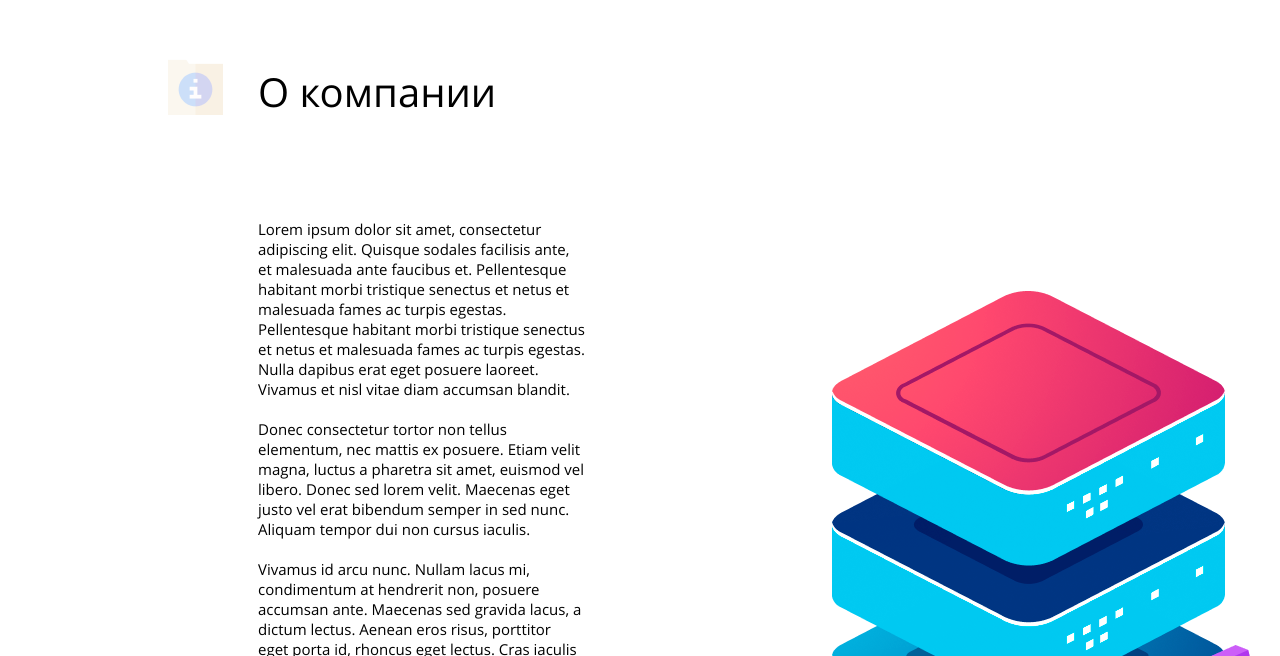
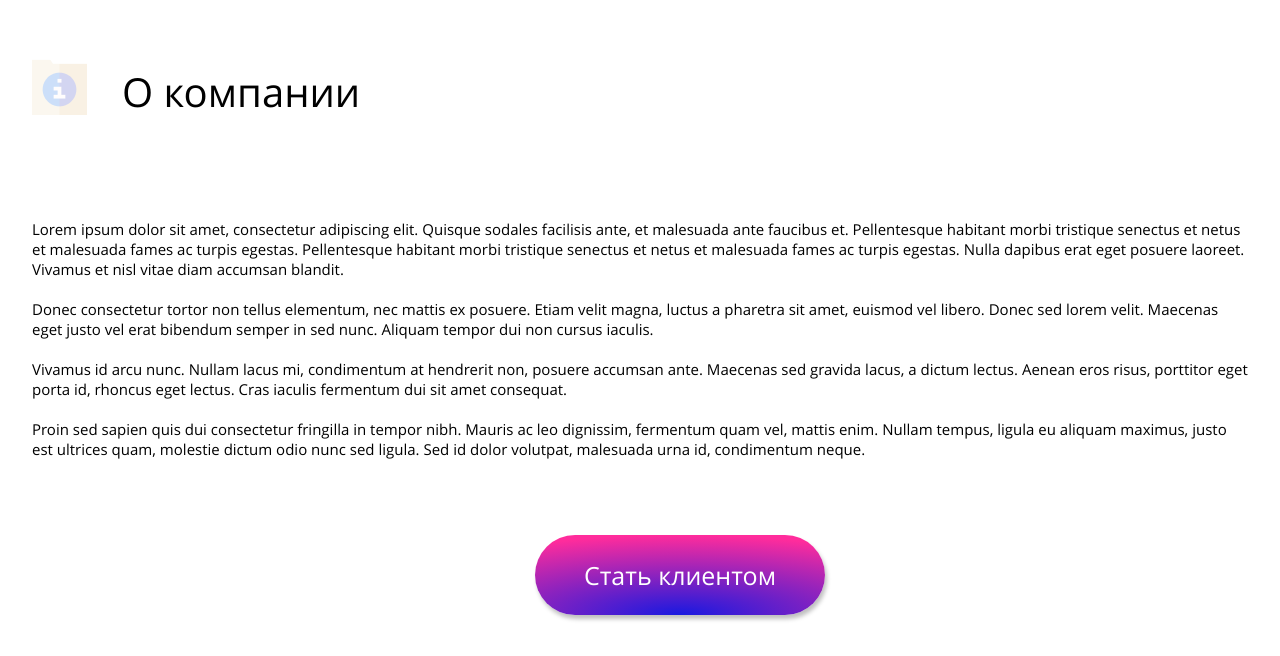
Before and after one commit to elinaa21/ib, a React (Create React App) app: page / in a window 1280 px wide. Shown: the part 144-800 px from the top of the page. Built offline with nearby package versions, Linux system fonts and the light colour scheme; the HTML template or start-up script is replaced by a standard one.

Commit message:
Add adaptive to About Block

```diff
--- a/package.json
+++ b/package.json
@@ -3,6 +3,7 @@
   "version": "0.1.0",
   "private": true,
   "dependencies": {
+    "@material-ui/core": "^4.7.0",
     "normalize.css": "^8.0.1",
     "react": "^16.12.0",
     "react-dom": "^16.12.0",
--- a/src/App.jsx
+++ b/src/App.jsx
@@ -1,14 +1,25 @@
 import React from 'react';
 import { BrowserRouter, Route, Switch } from 'react-router-dom';
+import Container from '@material-ui/core/Container';
+import { withStyles } from '@material-ui/core/styles';
 
 import Main from './pages/main';
 import './style.css';
+
+
+const StyledButton = withStyles({
+  maxWidthXl: {
+    maxWidth: 1600,
+  },
+})(Container);
 
 function App() {
   return (
     <BrowserRouter>
       <Switch>
-        <Route exact path="/" component={Main} />
+        <StyledButton maxWidth="xl">
+          <Route exact path="/" component={Main} className="pageContainer" />
+        </StyledButton>
       </Switch>
     </BrowserRouter>
   );
--- a/src/components/About/index.jsx
+++ b/src/components/About/index.jsx
@@ -1,44 +1,49 @@
 import React from 'react';
+
 import './about.css';
 import icon from '../../img/about_icon.png';
 import serv from '../../img/about_serv.png';
 
-
-function About () {
+function About() {
   return (
       <div className="about_main">
         <div className="about_header_all">
-        <img  className="about_img" src={icon}></img>
+          <img className="about_img" src={icon} />
           <h3 className="about_header">О компании</h3>
         </div>
         <div className="about_content_all">
-        <div className="about_content_protect">
           <p className="about_content">
-          Lorem ipsum dolor sit amet, consectetur adipiscing elit. Quisque sodales
-          facilisis ante, et malesuada ante faucibus et. Pellentesque habitant
-          morbi tristique senectus et netus et malesuada fames ac turpis egestas.
-          Pellentesque habitant morbi tristique senectus et netus et malesuada
-          fames ac turpis egestas. Nulla dapibus erat eget posuere laoreet.
-          Vivamus et nisl vitae diam accumsan blandit.<br></br><br></br>Donec
-          consectetur tortor non tellus elementum, nec mattis ex posuere. Etiam
-          velit magna, luctus a pharetra sit amet, euismod vel libero. Donec sed
-          lorem velit. Maecenas eget justo vel erat bibendum semper in sed nunc.
-          Aliquam tempor dui non cursus iaculis.<br></br><br></br>Vivamus id arcu nunc.
-          Nullam lacus mi, condimentum at hendrerit non, posuere accumsan ante.
-          Maecenas sed gravida lacus, a dictum lectus. Aenean eros risus,
-          porttitor eget porta id, rhoncus eget lectus. Cras iaculis fermentum dui
-          sit amet consequat.<br></br><br></br>Proin sed sapien quis dui consectetur fringilla in
-          tempor nibh. Mauris ac leo dignissim, fermentum quam vel, mattis enim.
-          Nullam tempus, ligula eu aliquam maximus, justo est ultrices quam,
-          molestie dictum odio nunc sed ligula. Sed id dolor volutpat, malesuada
-          urna id, condimentum neque.
+            Lorem ipsum dolor sit amet, consectetur adipiscing elit. Quisque
+            sodales facilisis ante, et malesuada ante faucibus et. Pellentesque
+            habitant morbi tristique senectus et netus et malesuada fames ac
+            turpis egestas. Pellentesque habitant morbi tristique senectus et
+            netus et malesuada fames ac turpis egestas. Nulla dapibus erat eget
+            posuere laoreet. Vivamus et nisl vitae diam accumsan blandit.
+            <br />
+            <br />
+            Donec consectetur tortor non tellus elementum, nec mattis ex
+            posuere. Etiam velit magna, luctus a pharetra sit amet, euismod vel
+            libero. Donec sed lorem velit. Maecenas eget justo vel erat bibendum
+            semper in sed nunc. Aliquam tempor dui non cursus iaculis.
+            <br />
+            <br />
+            Vivamus id arcu nunc. Nullam lacus mi, condimentum at hendrerit non,
+            posuere accumsan ante. Maecenas sed gravida lacus, a dictum lectus.
+            Aenean eros risus, porttitor eget porta id, rhoncus eget lectus.
+            Cras iaculis fermentum dui sit amet consequat.
+            <br />
+            <br />
+            Proin sed sapien quis dui consectetur fringilla in tempor nibh.
+            Mauris ac leo dignissim, fermentum quam vel, mattis enim. Nullam
+            tempus, ligula eu aliquam maximus, justo est ultrices quam, molestie
+            dictum odio nunc sed ligula. Sed id dolor volutpat, malesuada urna
+            id, condimentum neque.
           </p>
           <button className="about_button">Стать клиентом</button>
         </div>
-      <img className="about_pic" src={serv}></img>
+        <img className="about_pic" src={serv} />
       </div>
-    </div>
-    )
+  );
 }
 
 export default About;
--- a/src/components/about/about.css
+++ b/src/components/about/about.css
@@ -1,10 +1,15 @@
+.about_main {
+    padding-bottom: 384px;
+    position: relative;
+}
+
 .about_header_all {
     display: inline-flex;
     align-items: center;
 }
 
 .about_img {
-    margin: 167px 35px 76px 160px;
+    margin: 167px 35px 76px 0;
 }
 
 .about_header {
@@ -18,7 +23,7 @@
     font-size: 15px;
     line-height: 20px;
     max-width: 509px;
-    margin: 0px 0px 0px 250px;
+    margin: 0px 0px 0px 80px;
 }
 
 .about_button {
@@ -29,14 +34,15 @@
     height: 80px;
     background: radial-gradient(108.23% 100% at 50% 100%, #1919E0 0%, #FF2C9C 100%);
     border: none;
-    margin: 76px 0px 0px 260px;
+    margin: 76px 0px 0px 80px;
     box-shadow: 2px 4px 4px rgba(0, 0, 0, 0.25);
     border-radius: 40px;
 }
 
 .about_pic {
-    margin: 60px 0px 0px 200px;
-    height: 100%;
+    position: absolute;
+    bottom: 324px;
+    right: 214px;
 }
 
 .about_content_protect {
@@ -46,4 +52,25 @@
 
 .about_content_all {
     display: flex;
+    flex-direction: column;
 }
+
+.container {
+    max-width: 1600px;
+}
+
+
+@media (max-width: 1601px) {
+    .about_pic {
+        display: none;
+    }
+
+    .about_content_all {
+        align-items: center;
+    }
+
+    .about_content {
+        max-width: 100%;
+        margin: 0;
+    }
+}
--- a/src/style.css
+++ b/src/style.css
@@ -33,3 +33,8 @@
 * {
     font-family: 'Open Sans', sans-serif;
 }
+
+.pageContainer {
+    max-width: 1600px;
+    margin: 0 auto;
+}
```
Also changed, not shown: 1 other file (tests, documents, lock files or other folders). Lines whose indentation alone changed are shown as unchanged.
